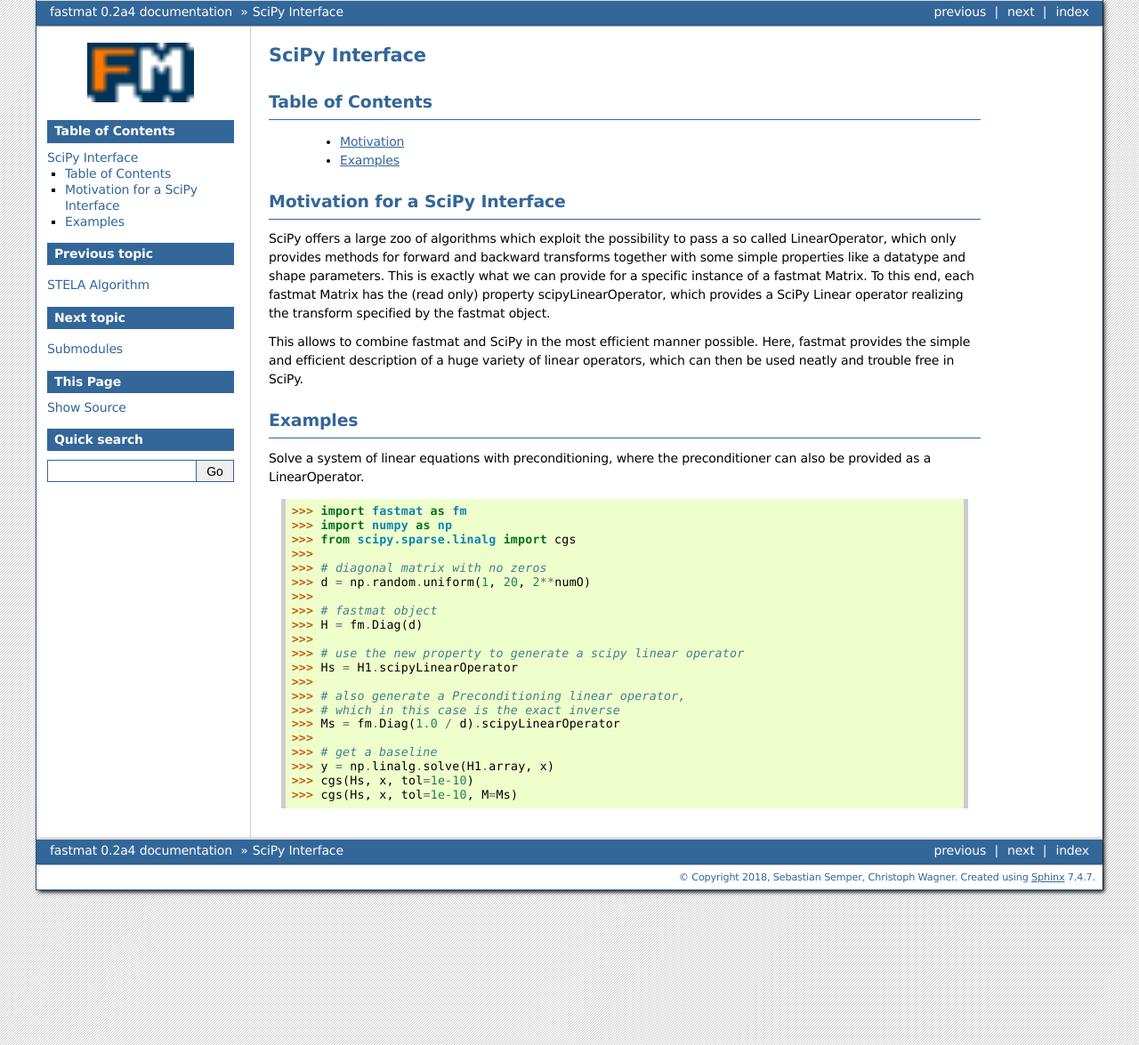
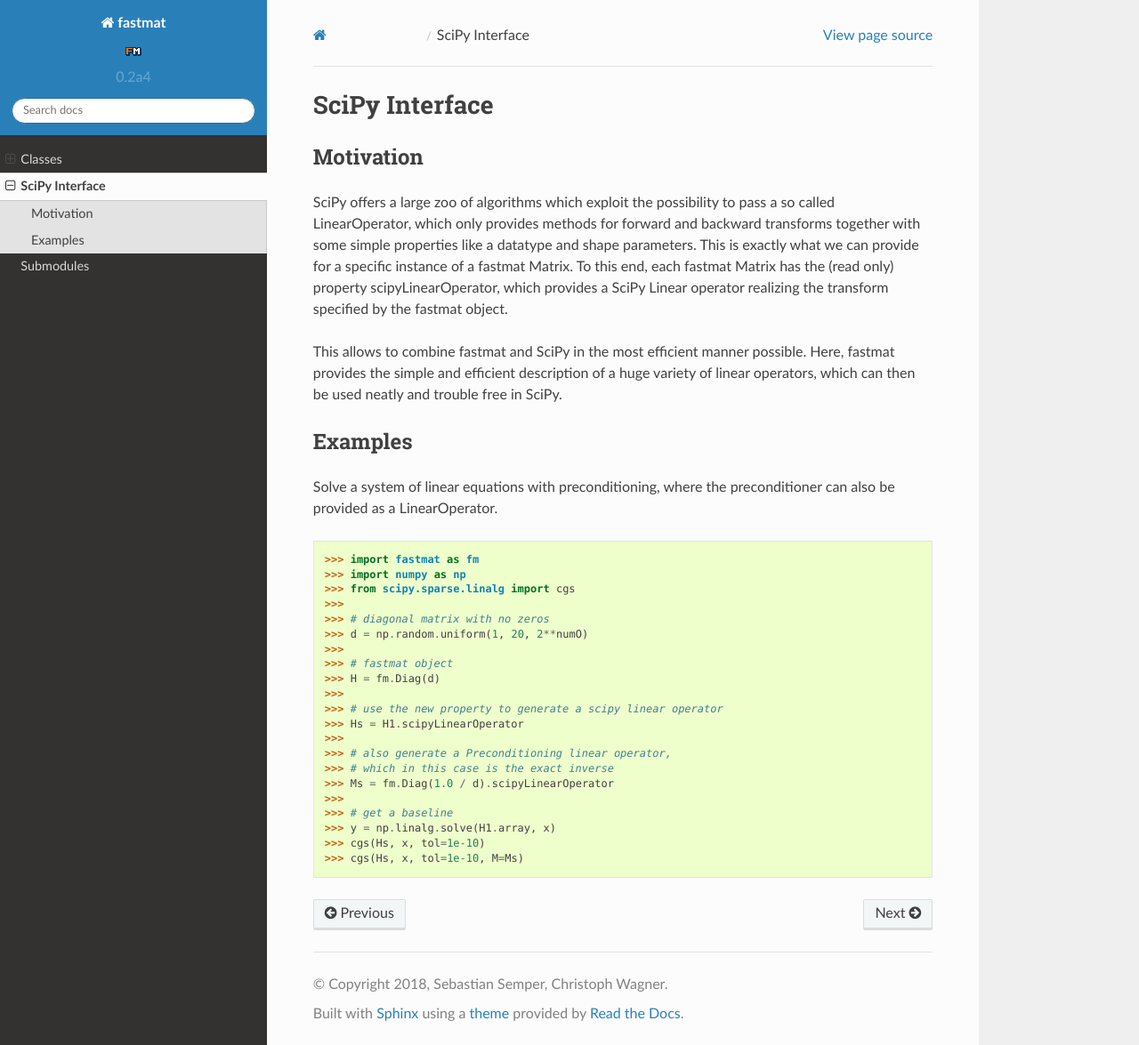
Before and after one commit to EMS-TU-Ilmenau/fastmat, a Sphinx documentation site: the page built from doc/scipy.rst, in a window 1280 px wide and 1175 px high. Shown: the whole window at 89% size. Built offline with Sphinx 7.4.7 and the Read the Docs theme 2.0.0, drawn with Linux system fonts in a browser that asks for light colours; pages that are not in the unit, such as notebooks, are missing from menus.

Commit message:
Change docu theme, make sidepanel nicer

```diff
--- a/doc/_static/custom.css
+++ b/doc/_static/custom.css
@@ -3,7 +3,7 @@
     image-rendering: -moz-crisp-edges;
 }
 
-.logo {
+.icon {
     image-rendering: crisp-edges;
     image-rendering: -moz-crisp-edges;
     width: 120px;
--- a/doc/classes.rst
+++ b/doc/classes.rst
@@ -15,8 +15,16 @@
 
 .. _classes:
 
-Classes
-=======
+#################
+  Classes
+#################
+
+.. toctree::
+   :glob:
+   :hidden:
+
+   classes/*
+
 
 Here we list the classes in the package for easy referencing and access.
 
--- a/doc/classes/BlockDiag.rst
+++ b/doc/classes/BlockDiag.rst
@@ -13,7 +13,10 @@
     See the License for the specific language governing permissions and
     limitations under the License.
 
+
+
 .. _BlockDiag:
+
 
 BlockDiag Class
 ===============
--- a/doc/conf.py
+++ b/doc/conf.py
@@ -94,7 +94,12 @@ todo_include_todos = True
 # The theme to use for HTML and HTML Help pages.  See the documentation for
 # a list of builtin themes.
 #
-html_theme = 'bizstyle'
+html_theme = 'sphinx_rtd_theme'
+
+html_theme_options = {
+    "collapse_navigation": False
+}
+
 html_logo = "_static/gfx/logo_short.png"
 html_favicon = "_static/gfx/logo_favicon.png"
 
--- a/doc/scipy.rst
+++ b/doc/scipy.rst
@@ -18,16 +18,9 @@
 SciPy Interface
 ===============
 
-Table of Contents
------------------
 
- * `Motivation`_
- * `Examples`_
-
-.. _`Motivation`:
-
-Motivation for a SciPy Interface
---------------------------------
+Motivation
+----------
 
 SciPy offers a large zoo of algorithms which exploit the possibility to pass a so called LinearOperator, which only provides methods for forward and backward transforms together with some simple properties like a datatype and shape parameters. This is exactly what we can provide for a specific instance of a fastmat Matrix. To this end, each fastmat Matrix has the (read only) property scipyLinearOperator, which provides a SciPy Linear operator realizing the transform specified by the fastmat object.
 
--- a/fastmat/__init__.py
+++ b/fastmat/__init__.py
@@ -47,12 +47,6 @@ benefits in memory and calculation efficiency without too much overhead.
 
 This way you can worry about really urgent matters to you, like research and
 development of algorithms and leave the internals to fastmat.
-
-Types of Matrices
------------------
-
-If you want to find out, what types of structures we provide, have a look at
-the :ref:`classes`. There is a whole zoo of them!
 """
 
 # import fundamental types and classes first, also behavioural flags
```
Also changed, not shown: doc/index.rst (+27 -22 lines), 2 other files.
